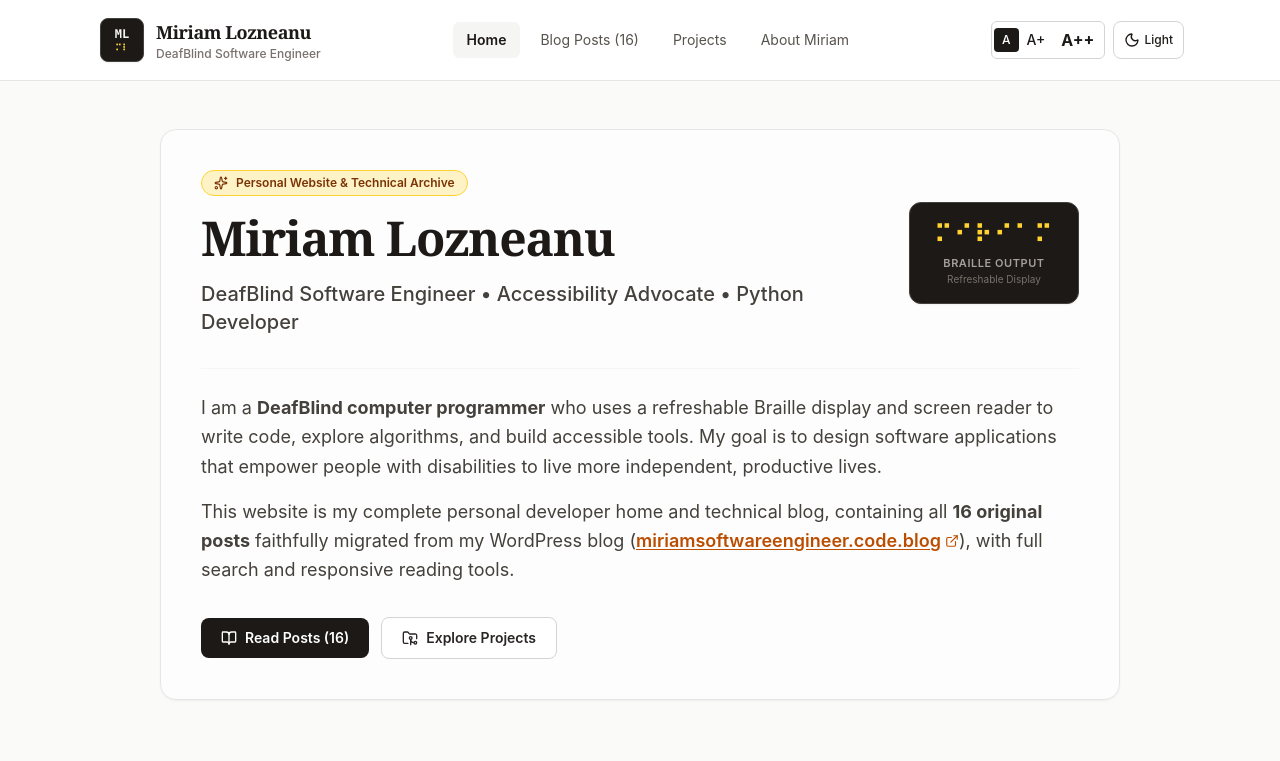
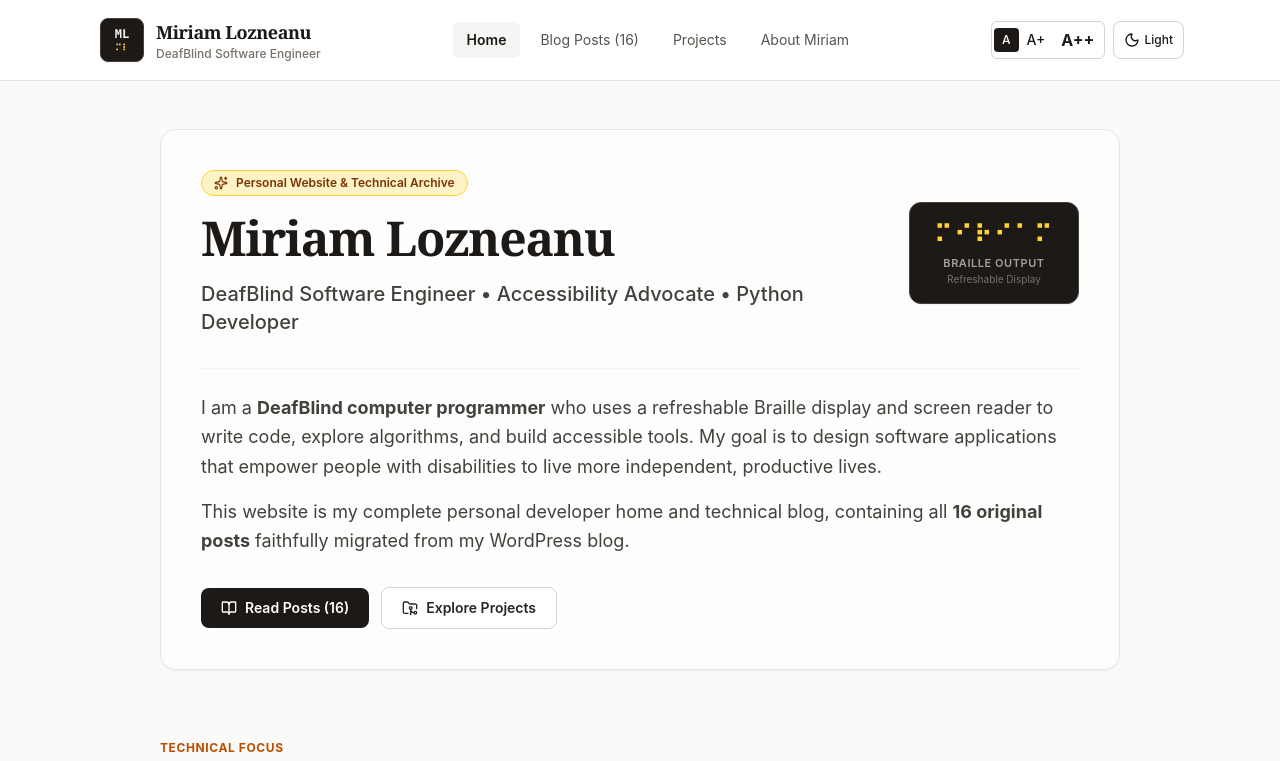
Before and after one commit to mtigzoe/portfolio, a Next.js app: page / in a window 1280 px wide. Shown: the top 761 px of the page. Built offline with nearby package versions, Linux system fonts and the light colour scheme.

Commit message:
Remove WordPress URL and closing phrase from home intro

```diff
--- a/app/page.tsx
+++ b/app/page.tsx
@@ -13,7 +13,6 @@ import {
   BookOpen,
   FolderGit2,
   CheckCircle2,
-  ExternalLink,
   Laptop,
 } from 'lucide-react';
 
@@ -62,17 +61,7 @@ export default function HomePage() {
             </p>
             <p>
               This website is my complete personal developer home and technical blog, containing all{' '}
-              <strong>16 original posts</strong> faithfully migrated from my WordPress blog (
-              <a
-                href="https://miriamsoftwareengineer.code.blog/"
-                target="_blank"
-                rel="noopener noreferrer"
-                className="text-amber-700 dark:text-amber-400 font-semibold underline underline-offset-2 hover:opacity-80 inline-flex items-center gap-1"
-              >
-                miriamsoftwareengineer.code.blog
-                <ExternalLink className="w-3.5 h-3.5" aria-hidden="true" />
-              </a>
-              ), with full search and responsive reading tools.
+              <strong>16 original posts</strong> faithfully migrated from my WordPress blog.
             </p>
           </div>
 
```
